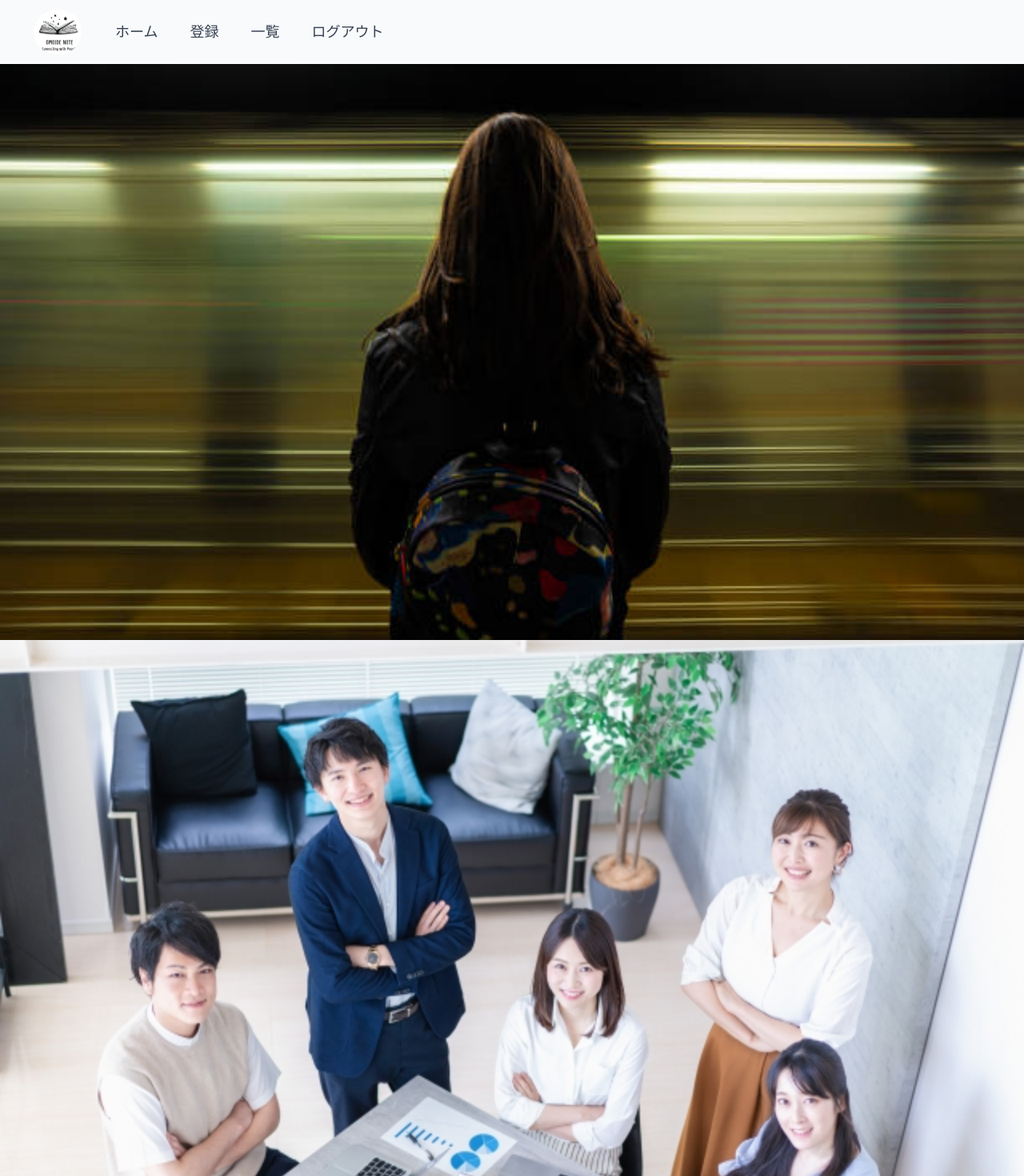
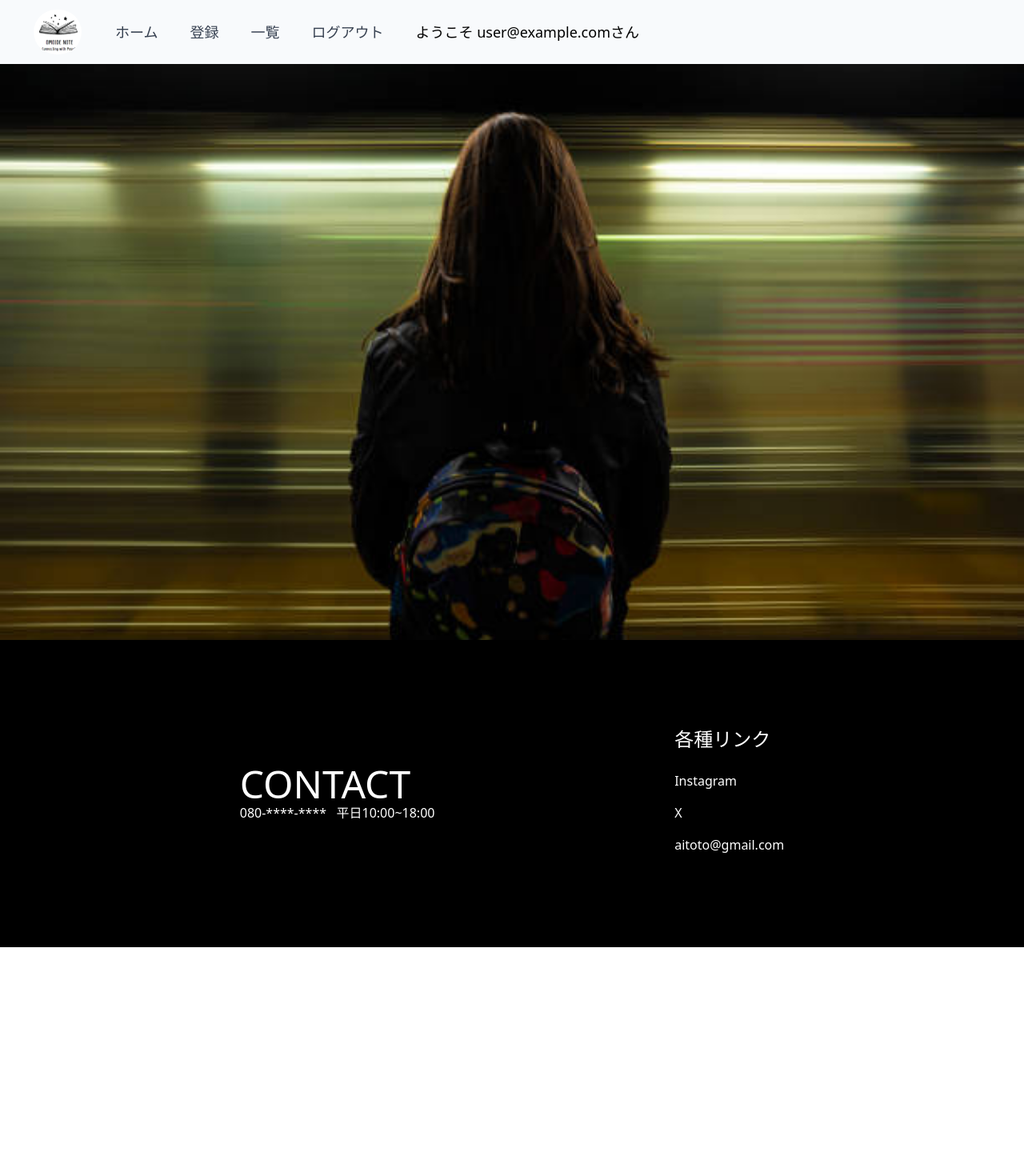
Before and after one commit to vivy-phtela/OmoideNote_web, a Next.js app: page / in a window 1280 px wide. Shown: the top 1470 px of the page at 80% size. After the commit the page ends 1184 px from the top, so only its background shows below. Built offline with nearby package versions, Linux system fonts and the light colour scheme; no server answers; sample sign-in values are in the browser's storage.

Commit message:
認証機能の実装

```diff
--- a/app/auth/login/page.tsx
+++ b/app/auth/login/page.tsx
@@ -3,7 +3,7 @@
 import { signInWithEmailAndPassword } from "firebase/auth";
 import React from "react";
 import { useForm, SubmitHandler } from "react-hook-form";
-import { auth } from "../../firebaseConfig";
+import { auth } from "../../../firebaseConfig";
 import { useRouter } from "next/navigation";
 import Link from "next/link";
 
--- a/app/auth/register/page.tsx
+++ b/app/auth/register/page.tsx
@@ -3,7 +3,7 @@
 import { createUserWithEmailAndPassword } from "firebase/auth";
 import React from "react";
 import { useForm, SubmitHandler } from "react-hook-form";
-import { auth } from "../../firebaseConfig";
+import { auth } from "../../../firebaseConfig";
 import { useRouter } from "next/navigation";
 import Link from "next/link";
 
--- a/app/components/Footer.tsx
+++ b/app/components/Footer.tsx
@@ -1,18 +1,19 @@
+"use client";
+
 import React from "react";
-import Image from "next/image";
 import Link from "next/link";
+import { useAppContext } from "@/context/AppContext";
 
 const Footer = () => {
+  const { user } = useAppContext();
+  console.log("user", user);
   return (
     <footer className="flex w-full h-96 bg-black justify-evenly items-center text-white">
-      <div>
-        <h1 className="text-5xl">CONTACT</h1>
-        <h1>080-****-**** &nbsp; 平日10:00~18:00</h1>
-      </div>
+      {!user && (
+        // ログインしている場合はユーザー情報を表示
         <div className="w-2/5 h-52 p-3 border border-slate-500">
           <div className="w-5/6 text-center text-xl leading-10 mx-auto">
-          <h1>まずはここから</h1>
-          <h1>新規会員登録またはログイン</h1>
+            <h2>新規会員登録またはログイン</h2>
           </div>
           <div className="flex justify-between items-center w-11/12 h-20 mx-auto mt-3">
             <Link
@@ -29,6 +30,12 @@ const Footer = () => {
             </Link>
           </div>
         </div>
+      )}
+      <div>
+        <h1 className="text-5xl">CONTACT</h1>
+        <h1>080-****-**** &nbsp; 平日10:00~18:00</h1>
+      </div>
+
       <div>
         <h1 className="text-2xl mb-4">各種リンク</h1>
         <ul className="leading-10">
--- a/app/components/Header.tsx
+++ b/app/components/Header.tsx
@@ -1,8 +1,19 @@
+"use client";
+
 import React from "react";
 import Image from "next/image";
 import Link from "next/link";
+import { useAppContext } from "@/context/AppContext";
+import { auth } from "@/firebaseConfig";
 
 const Header = () => {
+  const { user, userid } = useAppContext();
+
+  // ログアウト
+  const handleLogout = () => {
+    auth.signOut();
+  };
+
   return (
     <header className="flex bg-slate-50 fixed top-0 left-0 w-full h-20 z-50">
       {/*  */}
@@ -19,24 +30,42 @@ const Header = () => {
         <nav>
           <ul className="flex gap-10 text-lg">
             <li>
-              <Link href="/" className="text-gray-700">
+              <Link
+                href="/"
+                className="text-gray-700 hover:bg-blue-100 duration-300"
+              >
                 ホーム
               </Link>
             </li>
             <li>
-              <Link href="/upload" className="text-gray-700">
+              <Link
+                href="/upload"
+                className="text-gray-700 hover:bg-blue-100 duration-300"
+              >
                 登録
               </Link>
             </li>
             <li>
-              <Link href="/list" className="text-gray-700">
+              <Link
+                href="/list"
+                className="text-gray-700 hover:bg-blue-100 duration-300"
+              >
                 一覧
               </Link>
             </li>
             <li>
-              <Link href="/logout" className="text-gray-700">
-                ログアウト
-              </Link>
+              <div
+                onClick={handleLogout}
+                className="text-gray-700 hover:bg-blue-100 duration-300"
+              >
+                <span>ログアウト</span>
+              </div>
+            </li>
+            <li>
+              {user && (
+                // ログインしている場合はユーザー情報を表示
+                <div>ようこそ {user.email}さん</div>
+              )}
             </li>
           </ul>
         </nav>
--- a/app/layout.tsx
+++ b/app/layout.tsx
@@ -1,14 +1,12 @@
 import type { Metadata } from "next";
-import { Inter } from "next/font/google";
 import "./globals.css";
 import Header from "./components/Header";
 import Footer from "./components/Footer";
-
-const inter = Inter({ subsets: ["latin"] });
+import { AppProvider } from "@/context/AppContext";
 
 export const metadata: Metadata = {
   title: "OmoideNote",
-  description: "AITOTO PROJECT",
+  description: "CREATED BY AITOTO PROJECT",
 };
 
 export default function RootLayout({
@@ -18,10 +16,12 @@ export default function RootLayout({
 }>) {
   return (
     <html lang="ja">
-      <body className={inter.className}>
-        <Header />
-        {children}
-        <Footer />
+      <body>
+        <AppProvider>
+          <Header />
+          {children}
+          <Footer />
+        </AppProvider>
       </body>
     </html>
   );
--- a/app/page.tsx
+++ b/app/page.tsx
@@ -13,7 +13,7 @@ const HomePage = () => {
           className="w-full h-full"
         />
       </div>
-      <div className="relative bg-slate-400 w-full h-screen">
+      {/* <div className="relative bg-slate-400 w-full h-screen">
         <Image
           src="/main-home2.jpg"
           alt="main-home2-background"
@@ -21,7 +21,7 @@ const HomePage = () => {
           objectFit="cover"
           className="w-full h-full"
         />
-      </div>
+      </div> */}
     </div>
   );
 };
--- /dev/null
+++ b/context/AppContext.tsx
@@ -0,0 +1,65 @@
+"use client";
+
+import { onAuthStateChanged, User } from "firebase/auth";
+import React, {
+  createContext,
+  ReactNode,
+  useContext,
+  useEffect,
+  useState,
+} from "react";
+
+import { useRouter } from "next/navigation";
+import { auth } from "@/firebaseConfig";
+
+// コンテキストの型定義
+type AppContextType = {
+  user: User | null;
+  userid: string | null;
+  setUser: React.Dispatch<React.SetStateAction<User | null>>;
+};
+
+// コンテキストの初期値
+const defaultContextData = {
+  user: null,
+  userid: null,
+  setUser: () => {},
+};
+
+// コンテキストの作成
+const AppContext = createContext<AppContextType>(defaultContextData);
+
+// コンテキストのプロバイダー作成
+export const AppProvider = ({ children }: { children: ReactNode }) => {
+  // 提供したいデータの定義
+  const [user, setUser] = useState<User | null>(null);
+  const [userid, setUserId] = useState<string | null>(null);
+
+  const router = useRouter();
+
+  useEffect(() => {
+    // ログイン状態を監視
+    const unsubscribe = onAuthStateChanged(auth, (newUser) => {
+      setUser(newUser); // ユーザー情報をセット
+      setUserId(newUser ? newUser.uid : null); // ユーザ情報があればuidをセットし，なければnullをセット
+      if (!newUser) {
+        // ユーザー情報がなければログインページにリダイレクト
+        router.push("/auth/login");
+      }
+    });
+    // クリーンアップ関数→監視を解除する
+    return () => {
+      unsubscribe();
+    };
+  }, []);
+
+  // プロバイダーを作成し，コンテキストを提供
+  return (
+    <AppContext.Provider value={{ user, userid, setUser }}>
+      {children}
+    </AppContext.Provider>
+  );
+};
+
+// コンテキストを受け取るメソッドを作成
+export const useAppContext = () => useContext(AppContext);
```
Lines whose indentation alone changed are shown as unchanged.
